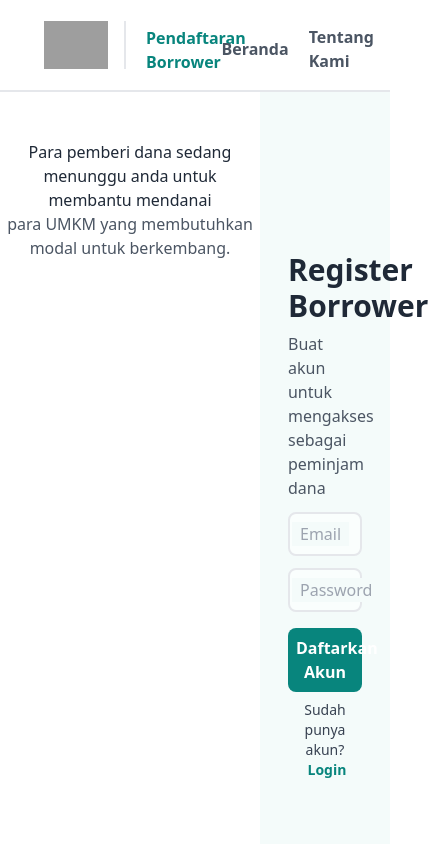
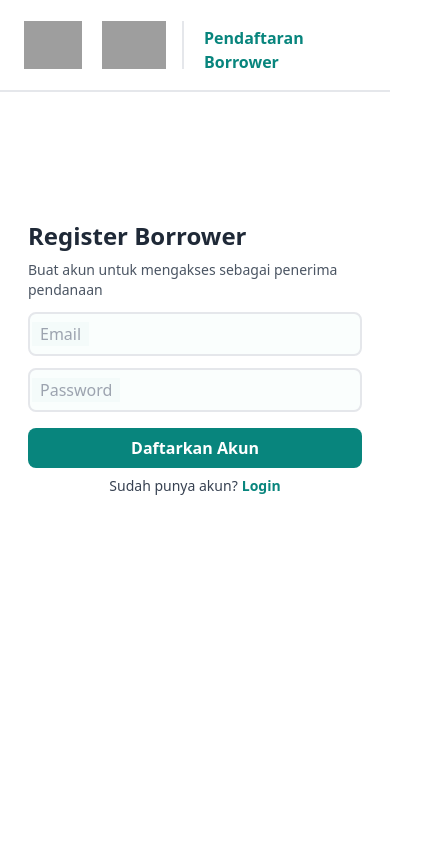
Before and after one commit to UMKM-Ku/UMKM-Ku, a Next.js app in the folder umkm-ku/: page /register/borrower in a window 390 px wide. Shown: the top 844 px of the page, 428 px wide, since content can reach past the window. Built offline with nearby package versions, Linux system fonts and the light colour scheme; grey boxes are pictures that could not be loaded.

Commit message:
Membuat responsive halaman register dan login

```diff
--- a/umkm-ku/src/views/pages/register-view/borrower-view/components/register-box.tsx
+++ b/umkm-ku/src/views/pages/register-view/borrower-view/components/register-box.tsx
@@ -16,31 +16,36 @@ export default function RegisterBox({
 }) {
   return (
     <>
-      <section className="w-lvw md:w-full md:h-fit h-screen flex bg-white">
-        <div className="w-4/6">
-          <div className="md:flex md:flex-col md:items-center md:mb-0 my-12">
+      <section className="w-full md:w-full h-screen md:h-fit flex flex-col md:flex-row bg-white">
+        {/* Kiri: Gambar dan Deskripsi */}
+        <div className="w-full md:w-2/3 flex flex-col items-center justify-center py-12 md:pb-12 px-4 md:mb-20 ">
           <img
             src={link}
             alt="background"
-              className="md:w-[60%] w-96 hidden md:block"
+            className="md:w-[60%] w-96 mb-4 md:-mb-0 hidden md:block"
           />
-            <h5 className="md:text-base md:text-gray-600 text-center md:mt-0">
+          <h5 className="md:text-base text-lg text-center text-gray-600 md:mt-0 hidden md:block">
             {desc1}
           </h5>
-            <h5 className="text-gray-600 md:text-base text-center -mb-12 md:mb-0">
+          <h5 className="text-gray-600 md:text-base text-lg text-center md:mt-2 hidden md:block">
             {desc2}
           </h5>
         </div>
-        </div>
 
-        <div className="w-2/6 bg-accent-100 h-screen flex flex-col pt-40 px-7">
-          <h6 className="text-gray-800 font-bold text-3xl">{label1}</h6>
-          <p className="text-gray-600 mt-2">{label2}</p>
+        {/* Kanan: Form dan Button */}
+        <div className="w-full md:w-1/3 md:bg-accent-100 h-lvh flex flex-col pt-8 px-7 md:pt-40">
+          <h6 className="text-gray-800 font-bold text-2xl md:text-3xl">
+            {label1}
+          </h6>
+          <p className="text-gray-600 mt-2 text-sm md:text-base">{label2}</p>
+
           <InputBox name="email" type="text" label="Email" />
           <InputBox name="password" type="password" label="Password" />
+
           <button className="mt-4 bg-accent-700 rounded-lg p-2 text-white font-semibold hover:bg-accent-800 transition-colors duration-300 ease-out">
             Daftarkan Akun
           </button>
+
           <h6 className="text-gray-700 text-sm mt-2 text-center">
             Sudah punya akun?
             <span>
--- a/umkm-ku/src/views/pages/register-view/borrower-view/register-borrower-badan-template.tsx
+++ b/umkm-ku/src/views/pages/register-view/borrower-view/register-borrower-badan-template.tsx
@@ -3,15 +3,15 @@ import RegisterBorrowerBadan from "../register-information/register-borrower-bad
 export default function RegisterBorrowerBadanTemplate() {
   return (
     <>
-      <section className="bg-white h-lvh">
-        <div className="h-lvh flex flex-col my-32 items-center">
+      <section className="bg-white min-h-screen">
+        <div className="min-h-screen flex flex-col items-center my-32 px-6">
           <RegisterBorrowerBadan />
 
-          <div className="flex gap-7 items-center border-2 py-7 px-6 rounded-md shadow-md mt-7 w-3/6 cursor-pointer hover:border-accent-700 hover:border-2 duration-300 ease-out transition-colors">
+          <div className="flex flex-col sm:flex-row gap-7 items-center border-2 py-7 px-6 rounded-md shadow-md mt-7 w-full sm:w-3/4 md:w-2/3 lg:w-1/2 cursor-pointer hover:border-accent-700 hover:border-2 duration-300 ease-out transition-colors">
             <img
               src="https://i.imgur.com/KfDjX98.png"
               alt="icon"
-              className="size-10"
+              className="w-12 h-12 sm:w-16 sm:h-16"
             />
             <div>
               <h4 className="text-gray-600 font-semibold">
@@ -24,11 +24,11 @@ export default function RegisterBorrowerBadanTemplate() {
             </div>
           </div>
 
-          <div className="flex gap-3 items-center border-2 p-4 rounded-md shadow-md mt-7 w-3/6 cursor-pointer hover:border-accent-700 hover:border-2 duration-300 ease-out transition-colors ">
+          <div className="flex flex-col sm:flex-row gap-3 items-center border-2 p-4 rounded-md shadow-md mt-7 w-full sm:w-3/4 md:w-2/3 lg:w-1/2 cursor-pointer hover:border-accent-700 hover:border-2 duration-300 ease-out transition-colors">
             <img
               src="https://i.imgur.com/2xbbHeS.png"
               alt="icon"
-              className="size-16"
+              className="w-16 h-16 sm:w-20 sm:h-20"
             />
             <div>
               <h4 className="text-gray-600 font-semibold">
--- a/umkm-ku/src/views/pages/register-view/borrower-view/register-borrower-template.tsx
+++ b/umkm-ku/src/views/pages/register-view/borrower-view/register-borrower-template.tsx
@@ -8,7 +8,7 @@ export default function RegisterBorrowerTemplate() {
         desc1="Para pemberi dana sedang menunggu anda untuk membantu mendanai"
         desc2="para UMKM yang membutuhkan modal untuk berkembang."
         label1="Register Borrower"
-        label2="Buat akun untuk mengakses sebagai peminjam dana"
+        label2="Buat akun untuk mengakses sebagai penerima pendanaan"
       />
     </>
   );
--- a/umkm-ku/src/views/pages/register-view/footer-register.tsx
+++ b/umkm-ku/src/views/pages/register-view/footer-register.tsx
@@ -12,7 +12,7 @@ export default function FooterRegister() {
             Pendanaan & Investasi lebih inklusif untuk semua
           </h6>
         </div>
-        <h6 className="text-sm">Copyright @2024, UMKM-Ku</h6>
+        <h6 className="md:text-sm text-xs">Copyright @2024, UMKM-Ku</h6>
       </footer>
     </>
   );
--- a/umkm-ku/src/views/pages/register-view/lender-view/register-lender-template.tsx
+++ b/umkm-ku/src/views/pages/register-view/lender-view/register-lender-template.tsx
@@ -8,7 +8,7 @@ export default function RegisterLenderTemplate() {
         desc1="Berikan dampak langsung pada pertumbuhan ekonomi lokal dengan mendanai"
         desc2="UMKM yang membutuhkan modal untuk berkembang."
         label1="Register Lender"
-        label2="Buat akun untuk mengakses sebagai peminjam dana"
+        label2="Buat akun untuk mengakses sebagai pemberi pendanaan"
       />
     </>
   );
--- a/umkm-ku/src/views/pages/register-view/navbar-register.tsx
+++ b/umkm-ku/src/views/pages/register-view/navbar-register.tsx
@@ -21,7 +21,7 @@ export default function NavbarRegisterBorrower({ role }: { role: string }) {
           <h6 className="font-bold text-md mt-2.5 text-accent-700">{role}</h6>
         </div>
 
-        <div className="flex gap-5 items-center text-gray-600 font-semibold mt-2 pr-4 cursor-pointer">
+        <div className="md:flex gap-5 items-center text-gray-600 font-semibold mt-2 pr-4 cursor-pointer  hidden">
           <Link
             href={"/"}
             className="hover:text-accent-700 duration-300 ease-out transition-colors"
--- a/umkm-ku/src/views/pages/register-view/register-information/components/register-info-doc.tsx
+++ b/umkm-ku/src/views/pages/register-view/register-information/components/register-info-doc.tsx
@@ -3,12 +3,12 @@ import { FaDotCircle } from "react-icons/fa";
 export default function RegisterInfoDoc({ dokumen }: { dokumen: string }) {
   return (
     <>
-      <div className="mt-3 text-gray-600 flex justify-between items-center text-sm">
-        <div className="flex gap-2 items-center">
+      <div className="mt-3 text-gray-600 flex flex-col md:flex-row justify-between  md:text-sm md:gap-3">
+        <div className="flex gap-2 items-center md:flex-1">
           <FaDotCircle className="mt-0.5 text-accent-700" />
-          <h4>{dokumen}</h4>
+          <h4 className="text-xs line-clamp-1 md:text-base">{dokumen}</h4>
         </div>
-        <h4 className="text-sky-600 hover:underline duration-300 ease-out transition-all cursor-pointer">
+        <h4 className="text-sky-600 hover:underline duration-300 ease-out transition-all cursor-pointer text-xs md:text-base mt-2">
           Lihat contoh dokumen
         </h4>
       </div>
--- a/umkm-ku/src/views/pages/register-view/register-information/components/register-info-label.tsx
+++ b/umkm-ku/src/views/pages/register-view/register-information/components/register-info-label.tsx
@@ -8,7 +8,7 @@ export function RegisterInfoLabel({
   return (
     <>
       <div>
-        <h1 className="text-gray-800 font-bold text-2xl text-center">
+        <h1 className="text-gray-800 font-bold md:text-2xl text-center text-lg">
           {tittle}
         </h1>
         <h6 className="text-gray-400 text-center">{desc}</h6>
--- a/umkm-ku/src/views/pages/register-view/register-information/register-borrower-badan.tsx
+++ b/umkm-ku/src/views/pages/register-view/register-information/register-borrower-badan.tsx
@@ -4,7 +4,7 @@ export default function RegisterBorrowerBadan() {
   return (
     <>
       <RegisterInfoLabel
-        tittle="Selamat Datang Calon Penerima Pinjaman (Borrower)"
+        tittle="Selamat Datang Calon Penerima Pendanaan"
         desc="Silahkan pilih Anda mendaftar sebagai Badan Usaha Individu atau Badan Usaha Institusi"
       />
     </>
```
Also changed, not shown: umkm-ku/src/views/pages/login-view/login-template.tsx (+18 -12 lines), umkm-ku/src/views/pages/register-view/register-information/register-borrower-info.tsx (+10 -6 lines). Lines whose indentation alone changed are shown as unchanged.
